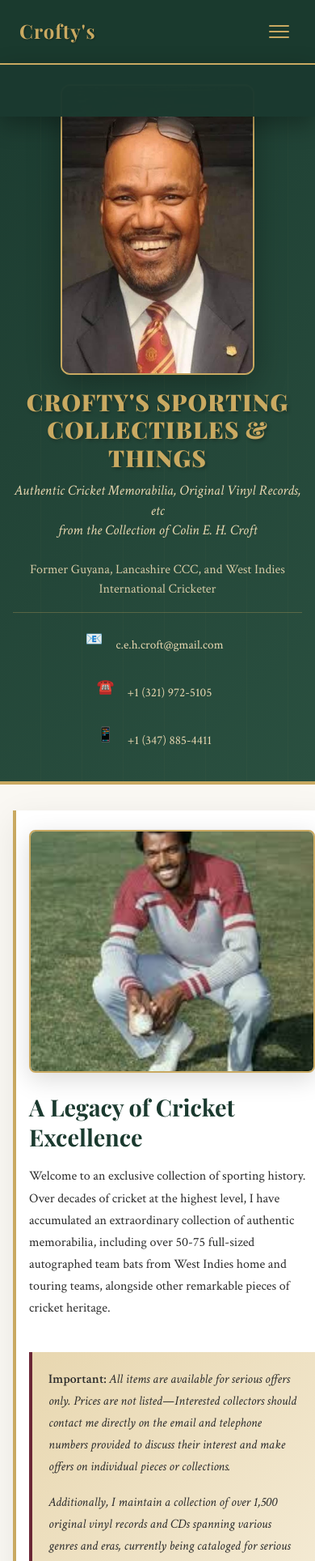
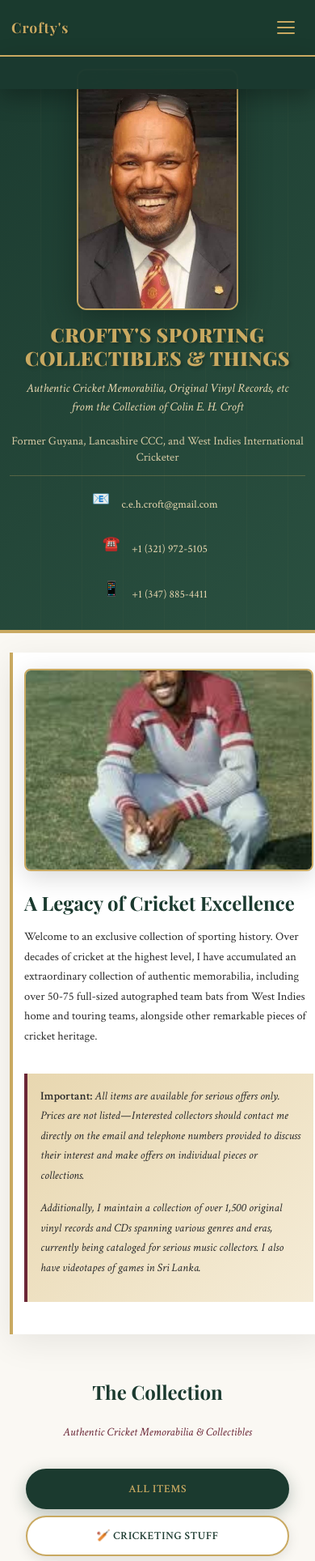
Before and after one commit to Akr1040317/crofty-s, a React (Vite) app: page / in a window 390 px wide. Shown: the top 1928 px of the page at 81% size. Built offline with nearby package versions, Linux system fonts and the light colour scheme.

Commit message:
Add subtle scroll animations, update cricket item with Airtel Champions League bat image

```diff
--- a/src/components/Contact.css
+++ b/src/components/Contact.css
@@ -65,6 +65,10 @@
   transition: all 0.3s ease;
 }
 
+.contact-card.scroll-animate {
+  opacity: 0;
+}
+
 .contact-card:hover {
   background: rgba(255, 255, 255, 0.15);
   border-color: var(--gold);
@@ -78,19 +82,21 @@
 }
 
 .contact-card h3 {
-  font-size: 1.5rem;
+  font-size: clamp(1.1rem, 2.5vw, 1.3rem);
   color: var(--gold);
   font-family: 'Playfair Display', serif;
   font-weight: 700;
-  margin-bottom: 1rem;
+  margin-bottom: 0.875rem;
 }
 
 .contact-link {
   color: var(--cream);
-  font-size: 1.15rem;
+  font-size: clamp(0.95rem, 2vw, 1.05rem);
   text-decoration: none;
   transition: color 0.3s ease;
   display: block;
+  word-break: break-word;
+  padding: 0.25rem 0;
 }
 
 .contact-link:hover {
@@ -98,13 +104,13 @@
 }
 
 .contact-note {
-  margin-top: 3rem;
-  padding: 2rem;
+  margin-top: 2rem;
+  padding: 1.5rem;
   background: rgba(107, 39, 55, 0.3);
   border-left: 4px solid var(--burgundy);
   color: var(--cream);
-  font-size: 1.15rem;
-  line-height: 1.8;
+  font-size: clamp(0.95rem, 2vw, 1.05rem);
+  line-height: 1.7;
   text-align: left;
 }
 
@@ -124,17 +130,60 @@
     margin-top: 2rem;
   }
 
+  .contact-title {
+    font-size: clamp(1.5rem, 5vw, 2rem);
+    margin-bottom: 0.875rem;
+  }
+
+  .contact-intro {
+    font-size: clamp(0.95rem, 2.5vw, 1.1rem);
+    margin-bottom: 1.5rem;
+  }
+
   .contact-methods {
     grid-template-columns: 1fr;
     gap: 1.25rem;
   }
 
   .contact-card {
-    padding: 1.25rem;
+    padding: 1.5rem;
+    min-height: auto;
+  }
+
+  .contact-icon {
+    font-size: 2rem;
+    margin-bottom: 0.875rem;
   }
 
   .contact-note {
     padding: 1.25rem;
     margin-top: 1.5rem;
+    font-size: clamp(0.9rem, 2.5vw, 1rem);
   }
 }
+
+@media (max-width: 480px) {
+  .contact-section {
+    padding: 1.5rem 0.75rem;
+    margin-top: 1.5rem;
+  }
+
+  .contact-methods {
+    gap: 1rem;
+  }
+
+  .contact-card {
+    padding: 1.25rem;
+  }
+
+  .contact-icon {
+    font-size: 1.75rem;
+  }
+
+  .contact-note {
+    padding: 1rem;
+    margin-top: 1.25rem;
+    font-size: 0.9rem;
+    line-height: 1.6;
+  }
+}
--- a/src/components/Gallery.css
+++ b/src/components/Gallery.css
@@ -81,12 +81,6 @@
   border: 1px solid rgba(201, 169, 97, 0.2);
   transition: all 0.4s cubic-bezier(0.4, 0, 0.2, 1);
   overflow: hidden;
-  opacity: 0;
-  animation: fadeInUp 0.6s ease-out forwards;
-}
-
-.gallery-item.visible {
-  opacity: 1;
 }
 
 .gallery-item:hover {
@@ -115,7 +109,20 @@
   overflow: hidden;
 }
 
-.gallery-item-image::before {
+.gallery-item-image.has-image {
+  background: white;
+  padding: 0;
+}
+
+.gallery-item-img {
+  width: 100%;
+  height: 100%;
+  object-fit: contain;
+  object-position: center;
+  display: block;
+}
+
+.gallery-item-image:not(.has-image)::before {
   content: '';
   position: absolute;
   top: 0;
@@ -193,25 +200,94 @@
 
   .gallery-header {
     margin-bottom: 1.5rem;
+    padding: 0 1rem;
+  }
+
+  .gallery-title {
+    font-size: clamp(1.5rem, 5vw, 2rem);
+  }
+
+  .gallery-subtitle {
+    font-size: clamp(0.9rem, 2.5vw, 1.1rem);
   }
 
   .gallery-filter {
     gap: 0.75rem;
     margin-top: 1.5rem;
+    padding: 0 0.5rem;
   }
 
   .filter-button {
-    padding: 0.6rem 1.2rem;
-    font-size: 0.85rem;
+    padding: 0.75rem 1.25rem;
+    font-size: clamp(0.8rem, 2.5vw, 0.9rem);
+    min-height: 44px;
+    min-width: 120px;
   }
 
   .gallery-grid {
     grid-template-columns: 1fr;
     gap: 1.5rem;
     margin-top: 1.5rem;
+    padding: 0 1rem;
   }
 
   .gallery-item-image {
     height: 220px;
   }
+
+  .gallery-item-details {
+    padding: 1.25rem;
+  }
+
+  .gallery-badge {
+    font-size: 0.8rem;
+    padding: 0.35rem 0.875rem;
+  }
 }
+
+@media (max-width: 480px) {
+  .gallery-section {
+    padding: 1.5rem 0;
+  }
+
+  .gallery-header {
+    margin-bottom: 1.25rem;
+    padding: 0 0.75rem;
+  }
+
+  .gallery-filter {
+    gap: 0.5rem;
+    margin-top: 1.25rem;
+    flex-direction: column;
+    align-items: stretch;
+  }
+
+  .filter-button {
+    width: 100%;
+    padding: 0.875rem 1rem;
+    font-size: 0.85rem;
+  }
+
+  .gallery-grid {
+    gap: 1.25rem;
+    margin-top: 1.25rem;
+    padding: 0 0.75rem;
+  }
+
+  .gallery-item-image {
+    height: 200px;
+  }
+
+  .gallery-emoji {
+    font-size: 3rem;
+  }
+
+  .gallery-item-details {
+    padding: 1rem;
+  }
+
+  .gallery-empty {
+    padding: 2rem 1rem;
+    font-size: 0.95rem;
+  }
+}
--- a/src/components/Gallery.jsx
+++ b/src/components/Gallery.jsx
@@ -1,12 +1,13 @@
-import { useState } from 'react'
+import { useState, useEffect } from 'react'
 import './Gallery.css'
 
 const galleryItems = [
   {
     emoji: '🏏',
-    title: 'West Indies Team Bat - 1984',
-    description: 'Full-sized team bat signed by the legendary West Indies squad. Complete signatures from the golden era of Caribbean cricket.',
-    category: 'CRICKET'
+    title: 'Airtel Champions League T-20 Finalists - Trinidad & Tobago (West Indies)',
+    description: 'This 1st competition was won by New South Wales Blues (Australia). This 1st competition was the fore-runner of IPL T-20 competition.',
+    category: 'CRICKET',
+    image: '/bat.jpeg'
   },
   {
     emoji: '🏏',
@@ -47,14 +48,44 @@ function Gallery() {
     ? galleryItems
     : galleryItems.filter(item => item.category === filter)
 
+  useEffect(() => {
+    // Re-animate gallery items when filter changes
+    const observerOptions = {
+      threshold: 0.1,
+      rootMargin: '0px 0px -50px 0px'
+    }
+
+    const observer = new IntersectionObserver((entries) => {
+      entries.forEach(entry => {
+        if (entry.isIntersecting) {
+          const animationType = entry.target.dataset.animate || 'fade-in-up'
+          entry.target.classList.add(animationType)
+          entry.target.style.opacity = '1'
+          observer.unobserve(entry.target)
+        }
+      })
+    }, observerOptions)
+
+    const items = document.querySelectorAll('.gallery-item.scroll-animate')
+    items.forEach(item => {
+      item.style.opacity = '0'
+      item.classList.remove('fade-in-up', 'fade-in-scale', 'slide-in-right', 'fade-in-left')
+      observer.observe(item)
+    })
+
+    return () => {
+      items.forEach(item => observer.unobserve(item))
+    }
+  }, [filter])
+
   return (
-    <section id="gallery" className="gallery-section">
+    <section id="gallery" className="gallery-section scroll-animate" data-animate="fade-in-up">
       <div className="container">
-        <div className="gallery-header">
+        <div className="gallery-header scroll-animate" data-animate="fade-in-up">
           <h2 className="gallery-title">The Collection</h2>
           <p className="gallery-subtitle">Authentic Cricket Memorabilia & Collectibles</p>
 
-          <div className="gallery-filter">
+          <div className="gallery-filter scroll-animate" data-animate="fade-in-scale">
             <button
               className={`filter-button ${filter === 'all' ? 'active' : ''}`}
               onClick={() => setFilter('all')}
@@ -80,11 +111,19 @@ function Gallery() {
             filteredItems.map((item, index) => (
               <div
                 key={`${item.category}-${item.title}`}
-                className="gallery-item visible"
+                className="gallery-item scroll-animate"
+                data-animate="fade-in-up"
+                style={{ animationDelay: `${index * 0.1}s` }}
               >
-                <div className="gallery-item-image">
-                  <span className="gallery-emoji">{item.emoji}</span>
-                  <p className="photo-placeholder">Photo to be added</p>
+                <div className={`gallery-item-image ${item.image ? 'has-image' : ''}`}>
+                  {item.image ? (
+                    <img src={item.image} alt={item.title} className="gallery-item-img" />
+                  ) : (
+                    <>
+                      <span className="gallery-emoji">{item.emoji}</span>
+                      <p className="photo-placeholder">Photo to be added</p>
+                    </>
+                  )}
                 </div>
                 <div className="gallery-item-details">
                   <h3 className="gallery-item-title">{item.title}</h3>
@@ -94,7 +133,7 @@ function Gallery() {
               </div>
             ))
           ) : (
-            <div className="gallery-empty">
+            <div className="gallery-empty scroll-animate" data-animate="fade-in-scale">
               <p>No items found in this category.</p>
             </div>
           )}
--- a/src/components/Header.css
+++ b/src/components/Header.css
@@ -183,7 +183,7 @@
 @media (max-width: 768px) {
   .header {
     padding: 1.5rem 1rem;
-    padding-top: calc(1.5rem + 80px);
+    padding-top: calc(1.5rem + 70px);
   }
 
   .header-wrapper {
@@ -201,14 +201,18 @@
   .header-title {
     letter-spacing: 1px;
     margin-bottom: 0.75rem;
+    font-size: clamp(1.5rem, 6vw, 2rem);
   }
 
   .header-subtitle {
     margin-bottom: 1.5rem;
+    font-size: clamp(0.95rem, 3vw, 1.1rem);
+    line-height: 1.5;
   }
 
-  .proprietor-lancashire {
-    margin-bottom: 1rem;
+  .proprietor-title {
+    font-size: clamp(0.9rem, 2.5vw, 1rem);
+    line-height: 1.4;
   }
 
   .header-contact-info {
@@ -219,5 +223,40 @@
 
   .contact-info-item {
     gap: 0.5rem;
+    font-size: clamp(0.85rem, 2.5vw, 0.95rem);
+  }
+
+  .contact-info-item .contact-icon {
+    font-size: 1.1rem;
+  }
+
+  .header-contact-link {
+    padding: 0.3rem 0.4rem;
+    word-break: break-word;
   }
 }
+
+@media (max-width: 480px) {
+  .header {
+    padding: 1.25rem 0.75rem;
+    padding-top: calc(1.25rem + 65px);
+  }
+
+  .header-image-container {
+    max-width: 200px;
+  }
+
+  .header-title {
+    letter-spacing: 0.5px;
+  }
+
+  .header-subtitle {
+    margin-bottom: 1.25rem;
+  }
+
+  .header-contact-info {
+    gap: 0.5rem;
+    margin-top: 0.75rem;
+    padding-top: 0.75rem;
+  }
+}
--- a/src/components/Introduction.css
+++ b/src/components/Introduction.css
@@ -5,7 +5,6 @@
   background: white;
   box-shadow: 0 10px 40px rgba(0, 0, 0, 0.08);
   border-left: 4px solid var(--gold);
-  animation: slideInLeft 1s ease-out 0.8s backwards;
   width: 100%;
   box-sizing: border-box;
 }
@@ -119,5 +118,32 @@
 
   .highlight-box {
     padding: 1.25rem;
+    font-size: clamp(0.9rem, 2.5vw, 1rem);
   }
 }
+
+@media (max-width: 480px) {
+  .intro-section {
+    margin: 1.5rem 0.75rem;
+    padding: 1.25rem 0.875rem;
+  }
+
+  .intro-title {
+    font-size: clamp(1.5rem, 5vw, 1.8rem);
+    margin-bottom: 0.875rem;
+  }
+
+  .intro-content p {
+    font-size: clamp(0.9rem, 2.5vw, 1rem);
+    margin-bottom: 0.875rem;
+  }
+
+  .intro-image {
+    max-height: 250px;
+  }
+
+  .highlight-box {
+    padding: 1rem;
+    margin: 1.25rem 0;
+  }
+}
--- a/src/components/Introduction.jsx
+++ b/src/components/Introduction.jsx
@@ -2,16 +2,16 @@ import './Introduction.css'
 
 function Introduction() {
   return (
-    <section id="introduction" className="intro-section">
+    <section id="introduction" className="intro-section scroll-animate" data-animate="fade-in-up">
       <div className="intro-content">
-        <div className="intro-text-content">
+        <div className="intro-text-content scroll-animate" data-animate="fade-in-left">
           <h2 className="intro-title">A Legacy of Cricket Excellence</h2>
           <p>
             Welcome to an exclusive collection of sporting history. Over decades of cricket at the highest level,
             I have accumulated an extraordinary collection of authentic memorabilia, including over 50-75 full-sized
             autographed team bats from West Indies home and touring teams, alongside other remarkable pieces of cricket heritage.
           </p>
-          <div className="highlight-box">
+          <div className="highlight-box scroll-animate" data-animate="fade-in-scale">
             <p>
               <strong>Important:</strong> All items are available for serious offers only. Prices are not listed—Interested
               collectors should contact me directly on the email and telephone numbers provided to discuss their interest and make offers on individual pieces or collections.
@@ -22,7 +22,7 @@ function Introduction() {
             </p>
           </div>
         </div>
-        <div className="intro-image-container">
+        <div className="intro-image-container scroll-animate" data-animate="slide-in-right">
           <img src="/History.jpeg" alt="Cricket History" className="intro-image" />
         </div>
       </div>
--- a/src/components/Navbar.css
+++ b/src/components/Navbar.css
@@ -128,15 +128,24 @@
 
 @media (max-width: 768px) {
   .navbar-container {
-    padding: 1rem 1.5rem;
+    padding: 0.875rem 1rem;
   }
 
   .brand-text {
-    font-size: 1.5rem;
+    font-size: clamp(1.1rem, 4vw, 1.3rem);
   }
 
   .mobile-menu-toggle {
     display: flex;
+    padding: 0.5rem;
+    min-width: 44px;
+    min-height: 44px;
+    align-items: center;
+    justify-content: center;
+  }
+
+  .hamburger {
+    width: 22px;
   }
 
   .navbar-menu {
@@ -147,7 +156,7 @@
     flex-direction: column;
     background: rgba(27, 58, 47, 0.98);
     backdrop-filter: blur(10px);
-    padding: 2rem;
+    padding: 1.5rem 1rem;
     gap: 0;
     border-top: 2px solid var(--gold);
     box-shadow: 0 10px 30px rgba(0, 0, 0, 0.3);
@@ -158,13 +167,13 @@
 
   .navbar-menu.open {
     max-height: 400px;
-    padding: 2rem;
+    padding: 1.5rem 1rem;
   }
 
   .navbar-menu li {
     width: 100%;
     text-align: center;
-    padding: 1rem 0;
+    padding: 0.875rem 0;
     border-bottom: 1px solid rgba(201, 169, 97, 0.2);
   }
 
@@ -174,11 +183,29 @@
 
   .nav-link {
     width: 100%;
-    font-size: 1.1rem;
+    font-size: clamp(0.95rem, 3vw, 1.05rem);
     padding: 0.75rem 0;
+    min-height: 44px;
+    display: flex;
+    align-items: center;
+    justify-content: center;
   }
 
   .nav-link::after {
     display: none;
   }
 }
+
+@media (max-width: 480px) {
+  .navbar-container {
+    padding: 0.75rem 0.875rem;
+  }
+
+  .navbar-menu {
+    padding: 1.25rem 0.75rem;
+  }
+
+  .navbar-menu.open {
+    padding: 1.25rem 0.75rem;
+  }
+}
--- a/src/index.css
+++ b/src/index.css
@@ -69,7 +69,7 @@ h1, h2, h3, h4, h5, h6 {
 @keyframes fadeInUp {
   from {
     opacity: 0;
-    transform: translateY(30px);
+    transform: translateY(15px);
   }
   to {
     opacity: 1;
@@ -77,8 +77,79 @@ h1, h2, h3, h4, h5, h6 {
   }
 }
 
+@keyframes slideInRight {
+  from {
+    opacity: 0;
+    transform: translateX(20px);
+  }
+  to {
+    opacity: 1;
+    transform: translateX(0);
+  }
+}
+
+@keyframes fadeInScale {
+  from {
+    opacity: 0;
+    transform: scale(0.98);
+  }
+  to {
+    opacity: 1;
+    transform: scale(1);
+  }
+}
+
+@keyframes fadeInLeft {
+  from {
+    opacity: 0;
+    transform: translateX(-15px);
+  }
+  to {
+    opacity: 1;
+    transform: translateX(0);
+  }
+}
+
+/* Scroll animation classes */
+.scroll-animate {
+  opacity: 0;
+  will-change: opacity, transform;
+}
+
 .fade-in-up {
-  animation: fadeInUp 0.8s ease-out forwards;
+  animation: fadeInUp 0.6s ease-out forwards;
+  opacity: 1 !important;
+}
+
+.fade-in-left {
+  animation: fadeInLeft 0.6s ease-out forwards;
+  opacity: 1 !important;
+}
+
+.slide-in-right {
+  animation: slideInRight 0.6s ease-out forwards;
+  opacity: 1 !important;
+}
+
+.fade-in-scale {
+  animation: fadeInScale 0.6s ease-out forwards;
+  opacity: 1 !important;
+}
+
+/* Reduce motion for users who prefer it */
+@media (prefers-reduced-motion: reduce) {
+  .scroll-animate {
+    opacity: 1;
+    animation: none;
+  }
+
+  .fade-in-up,
+  .fade-in-left,
+  .slide-in-right,
+  .fade-in-scale {
+    animation: none;
+    opacity: 1 !important;
+  }
 }
 
 /* Utility classes */
@@ -104,3 +175,19 @@ h1, h2, h3, h4, h5, h6 {
     padding: 0 1rem;
   }
 }
+
+@media (max-width: 480px) {
+  body {
+    font-size: 0.95rem;
+  }
+
+  .container {
+    padding: 0 0.75rem;
+  }
+}
+
+@media (max-width: 375px) {
+  body {
+    font-size: 0.9rem;
+  }
+}
```
Also changed, not shown: src/App.jsx (+11 -4 lines), src/components/Contact.jsx (+7 -7 lines), src/components/Footer.css (+33 -5 lines), src/components/Footer.jsx (+6 -6 lines), bat.jpeg (added), public/bat.jpeg (added).
